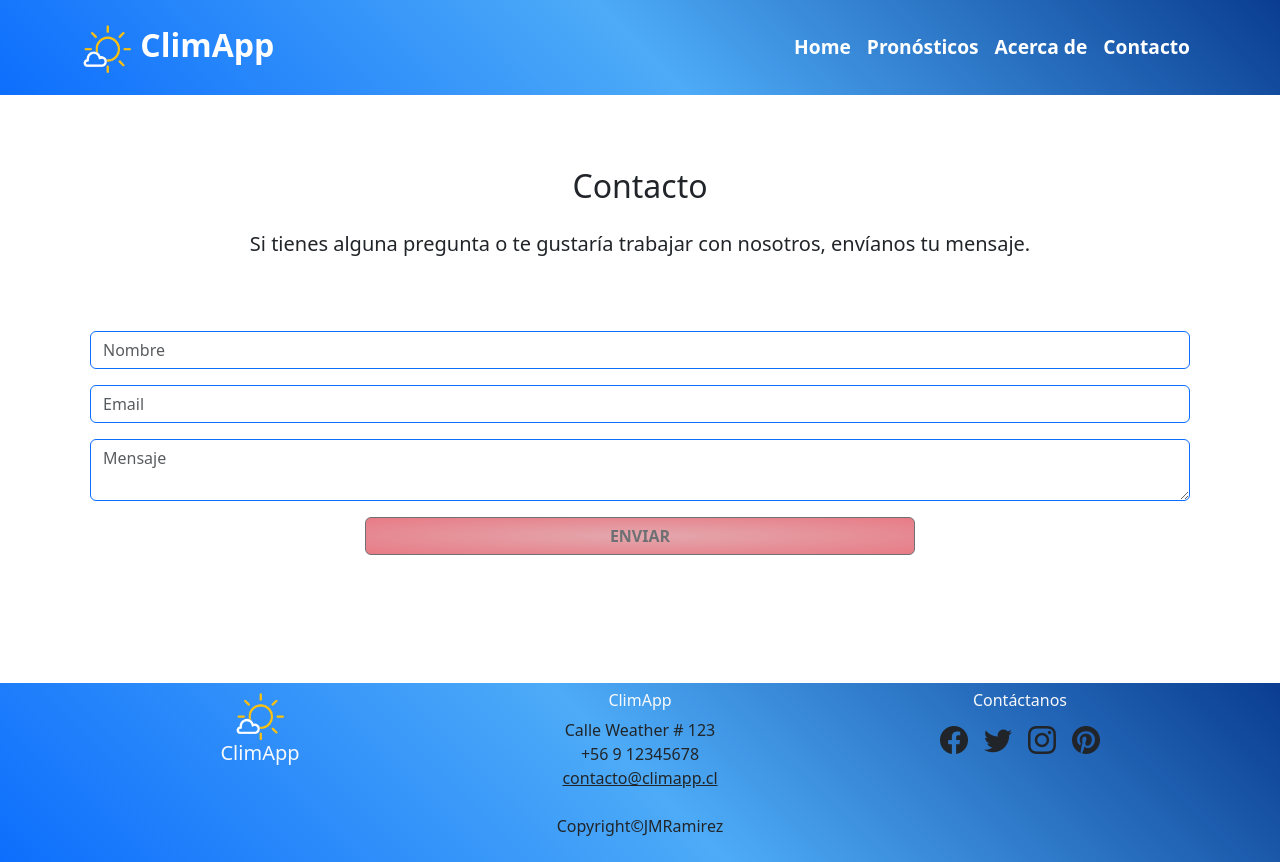
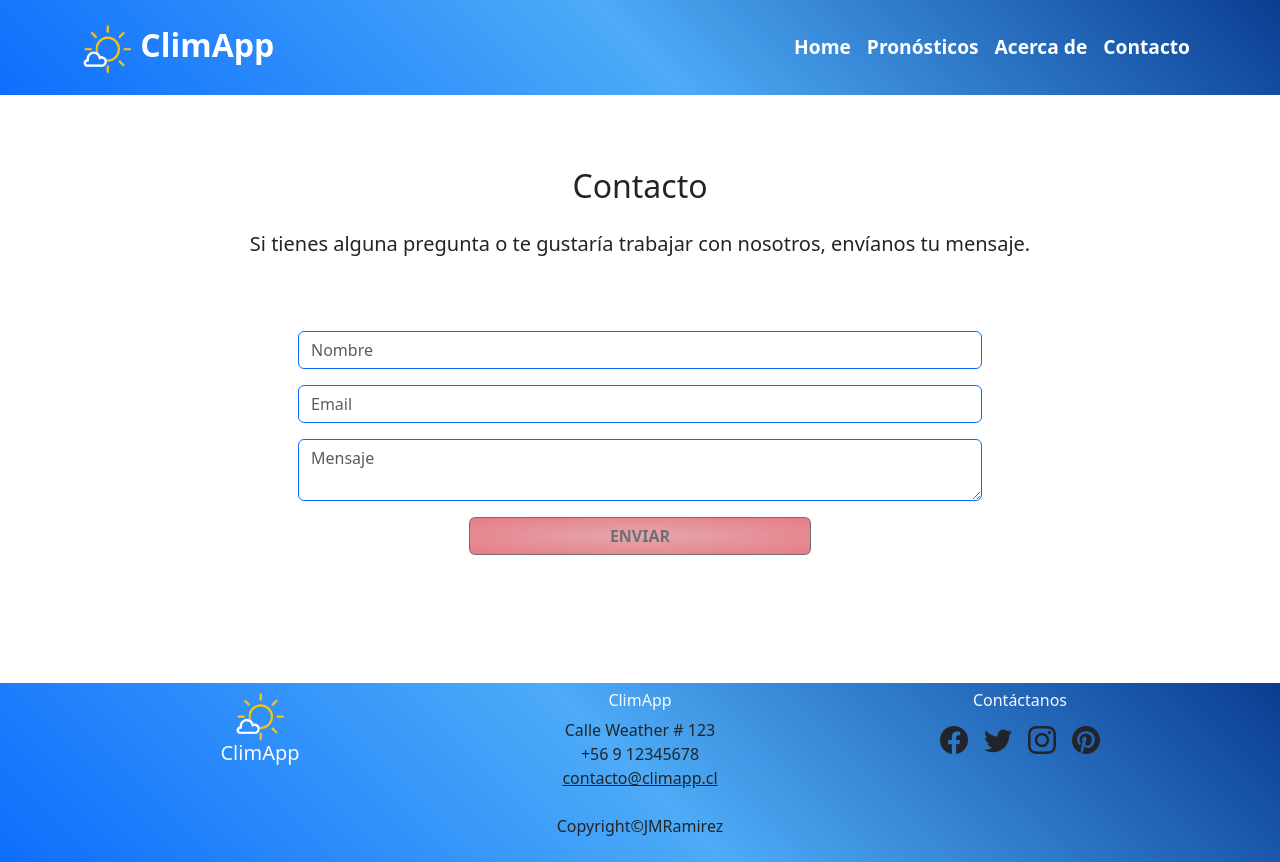
Before and after one commit to RamirezJM/weather-frontend-m6, a Vue app: page /contacto in a window 1280 px wide. Built offline with nearby package versions, Linux system fonts and the light colour scheme.

Commit message:
refactor: ordenar y comentar código

```diff
--- a/index.html
+++ b/index.html
@@ -3,13 +3,13 @@
 
 <head>
   <meta charset="UTF-8" />
-  <link rel="icon" type="image/svg+xml" href="/vite.svg" />
+  <link rel="icon" type="image/png" href="/favicon-32x32.png" />
   <meta name="viewport" content="width=device-width, initial-scale=1.0" />
   <link rel="preconnect" href="https://fonts.googleapis.com">
   <link rel="preconnect" href="https://fonts.gstatic.com" crossorigin>
   <link href="https://fonts.googleapis.com/css2?family=Poppins:ital,wght@0,400;0,500;0,600;1,700&display=swap"
     rel="stylesheet">
-  <title>weather-frontend-m6</title>
+  <title>ClimApp</title>
 </head>
 
 <body>
--- a/src/App.vue
+++ b/src/App.vue
@@ -11,6 +11,4 @@ import Navbar from './components/Navbar.vue';
     <router-view></router-view>
     <Footer/>
   </div>
-
-
 </template>
--- a/src/Views/Contacto.vue
+++ b/src/Views/Contacto.vue
@@ -30,7 +30,7 @@ const enviarFormulario = () => {
 
   enviado.value = true
 
-  // Simulación de envío on un pequeño desfase de tiempo
+  // Simulación de envío con un pequeño desfase de tiempo
 
   setTimeout(() => {
     form.nombre = ''
@@ -82,7 +82,7 @@ const enviarFormulario = () => {
 
           <!-- Mensaje éxito -->
           <div v-if="enviado" class="alert alert-success mt-3 text-center">
-            Mensaje enviado correctamente ✔
+            Mensaje enviado correctamente
           </div>
 
         </form>
@@ -90,3 +90,10 @@ const enviarFormulario = () => {
     </div>
   </section>
 </template>
+
+<style>
+  form{
+    max-width: 700px;
+    margin: 0 auto;
+  }
+</style>
--- a/src/components/Navbar.vue
+++ b/src/components/Navbar.vue
@@ -26,8 +26,3 @@
     </nav>
   </header>
 </template>
-<!-- <template>
-  <div style="background: red; padding: 20px;">
-    NAVBAR TEST
-  </div>
-</template> -->
--- a/src/router/index.js
+++ b/src/router/index.js
@@ -31,8 +31,6 @@ const routes = [
     component: () => import('@/views/CiudadDetalle.vue')
   }
 
-
-
 ]
 
 const router = createRouter({
```
